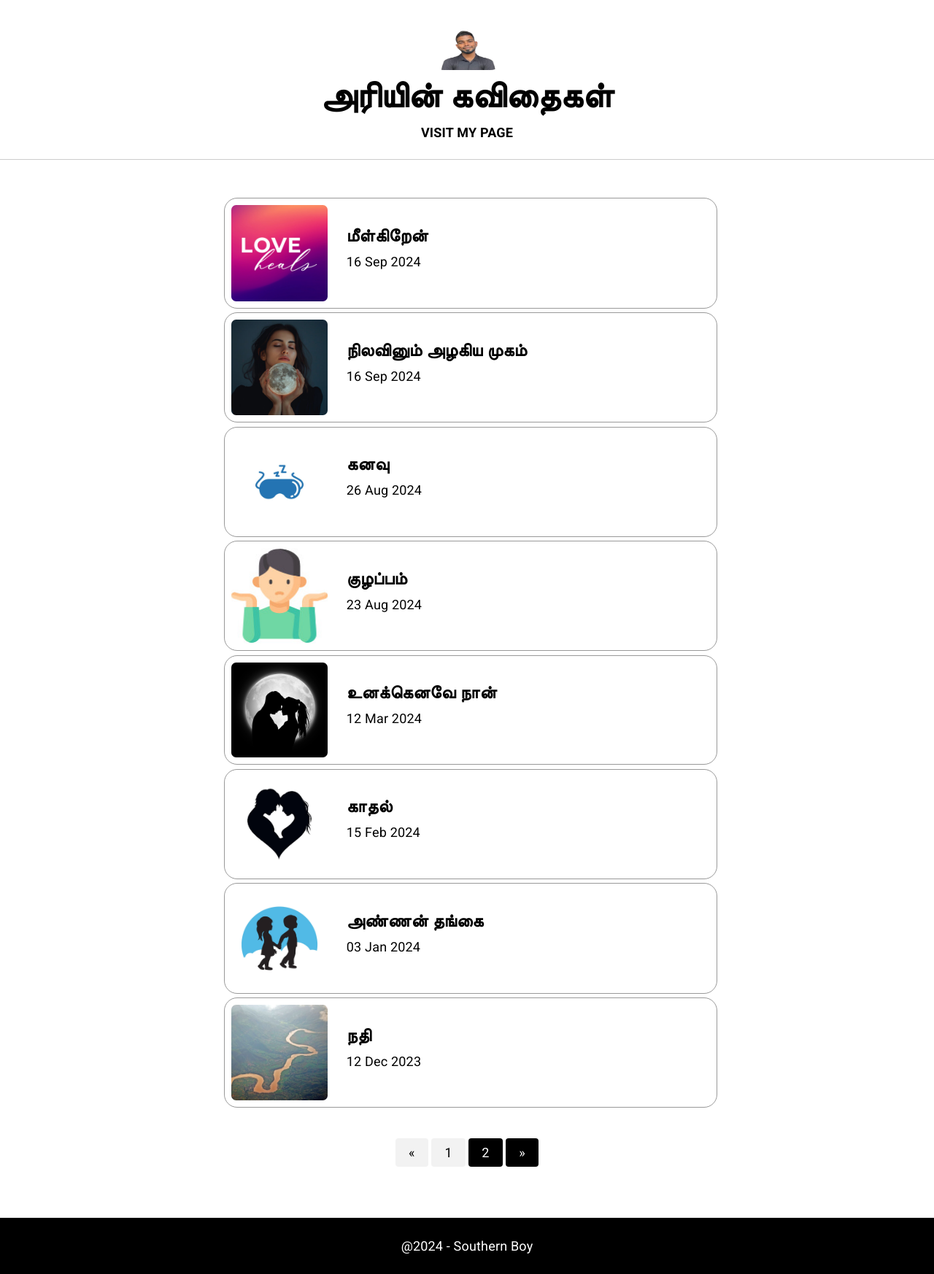
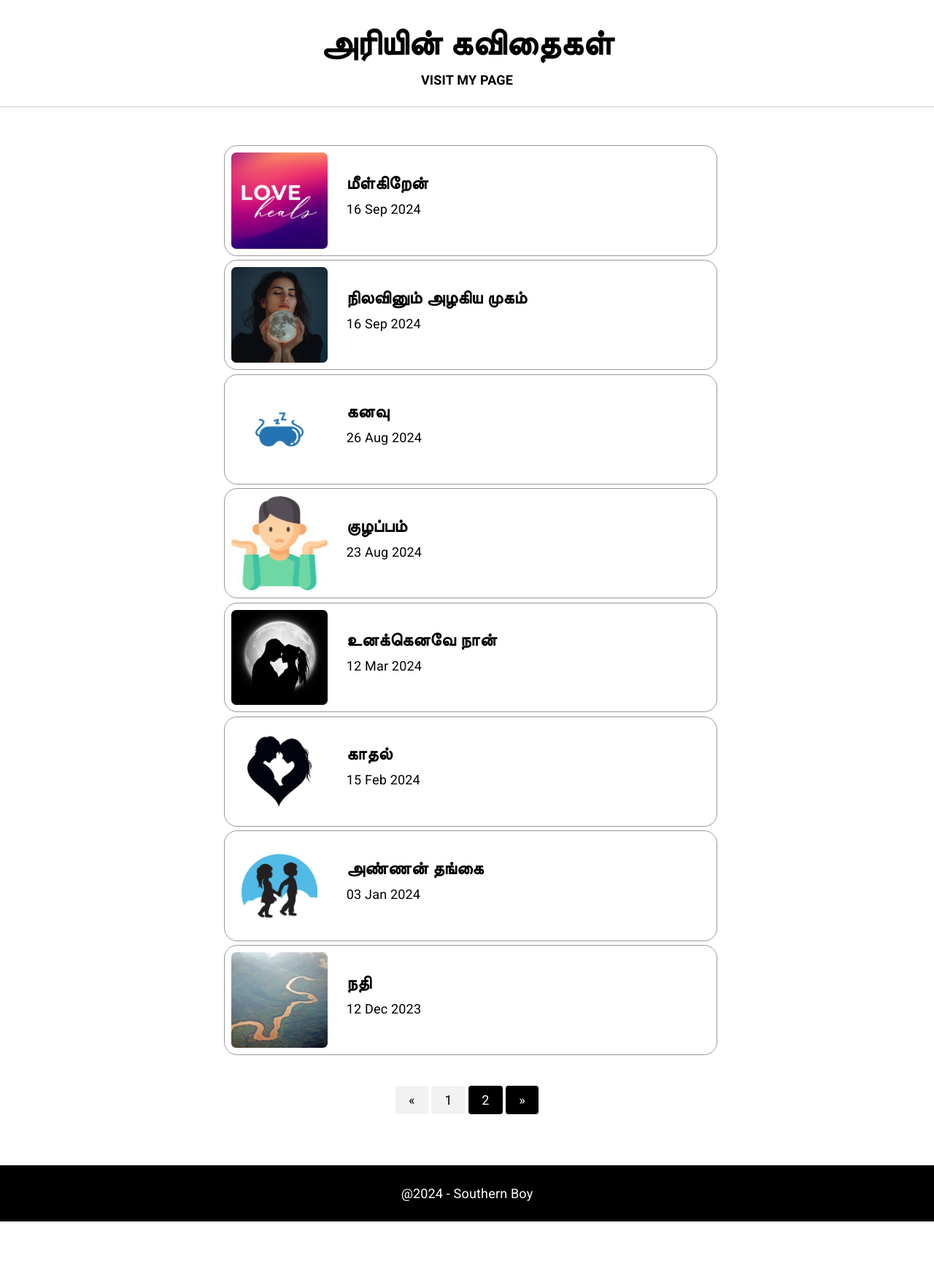
Before and after one commit to arihara-sudhan/ariyin-kavithaigal, a Jekyll site: the page built from index.html, in a window 1280 px wide. Shown: the whole page at 73% size. Built offline with Jekyll 4.4.1, drawn with Linux system fonts in a browser that asks for light colours; the list of posts is cut into pages by our own code; after the commit the page ends 1674 px from its top, so only the background shows below that.

Commit message:
Update header.html

```diff
--- a/_includes/header.html
+++ b/_includes/header.html
@@ -1,6 +1,6 @@
 <header id="header">
 	<a href="{{ site.baseurl }}">
-		<img src="{{ '/img/logo.png' | prepend: site.baseurl | replace: '//', '/' }}" id="ari-logo" alt="Ari - Logo">
+		<!--<img src="{{ '/img/logo.png' | prepend: site.baseurl | replace: '//', '/' }}" id="ari-logo" alt="Ari - Logo">-->
 	  <h1>அரியின் கவிதைகள்</h1>
 	</a><br>
 	<a href="https://arihara-sudhan.github.io">VISIT MY PAGE</a>
```
